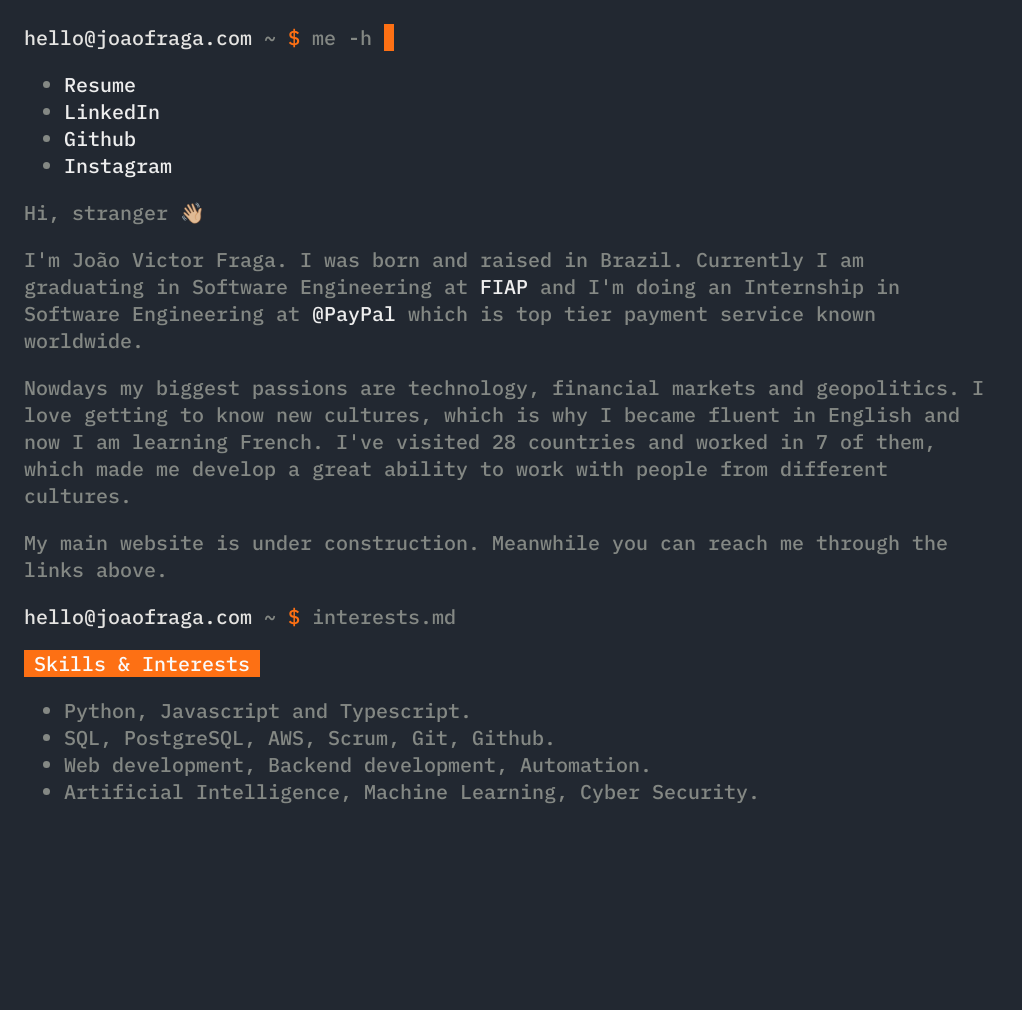
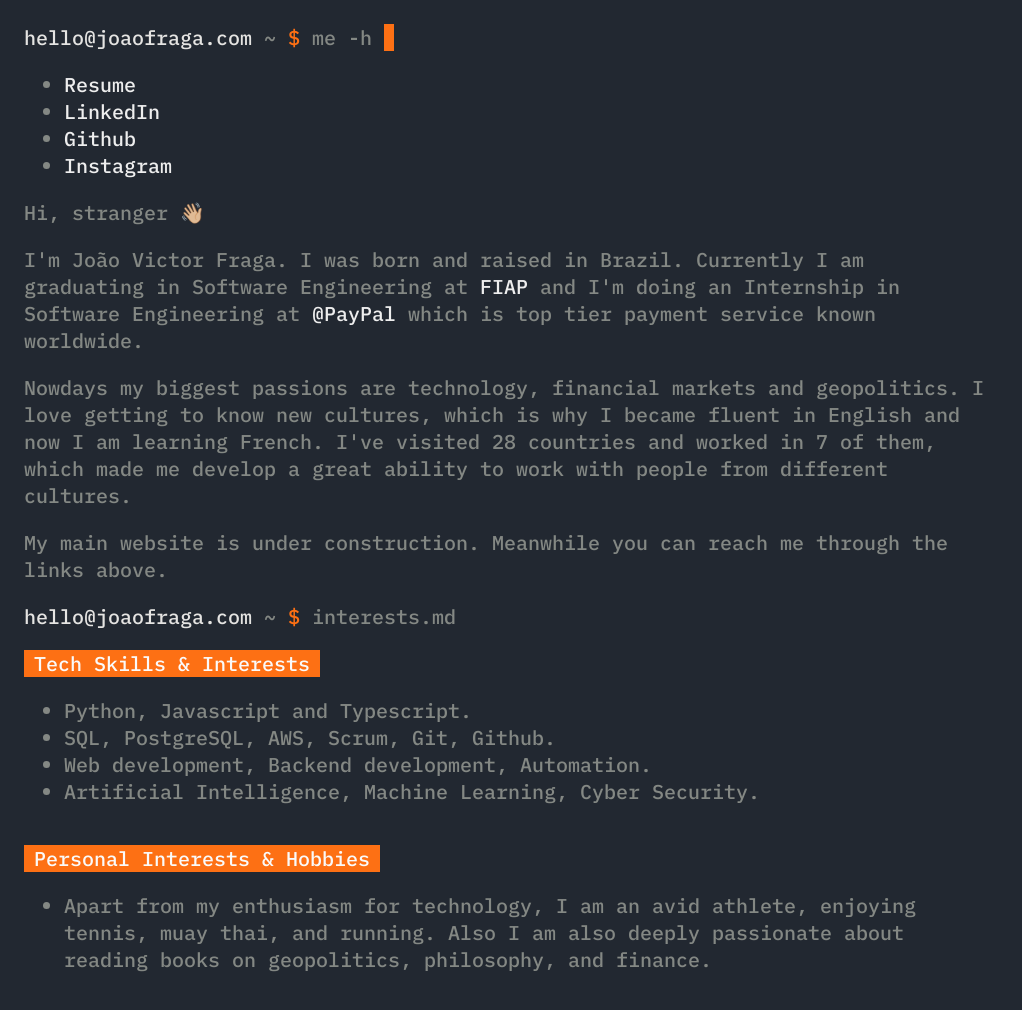
Before and after one commit to joaovfraga/joaofraga.com, a website: page index.html in a window 1280 px wide. Shown: the whole page, without its empty margins (0-1022 px from the left). Before the commit the page ends 849 px from the top, so only its background shows below. Drawn offline with Linux system fonts and the light colour scheme; a web font is replaced by a local one.

Commit message:
add personal interests and hobbies

```diff
--- a/index.html
+++ b/index.html
@@ -60,12 +60,16 @@
     </p>
 
     <div><span class="text-secondary">hello@joaofraga.com </span><span class="text-background">~ </span><span class="cursor">$ </span>interests.md</div>
-    <h3>Skills & Interests</h3>
+    <h3>Tech Skills & Interests</h3>
         <ul>
             <li>Python, Javascript and Typescript. </li>
             <li>SQL, PostgreSQL, AWS, Scrum, Git, Github. </li>
             <li>Web development, Backend development, Automation. </li>
             <li>Artificial Intelligence, Machine Learning, Cyber Security. </li>
+        </ul>
+    <h3>Personal Interests & Hobbies</h3>
+        <ul>
+            <li>Apart from my enthusiasm for technology, I am an avid athlete, enjoying tennis, muay thai, and running. Also I am also deeply passionate about reading books on geopolitics, philosophy, and finance.</li>
         </ul>
 
         </section>
```
